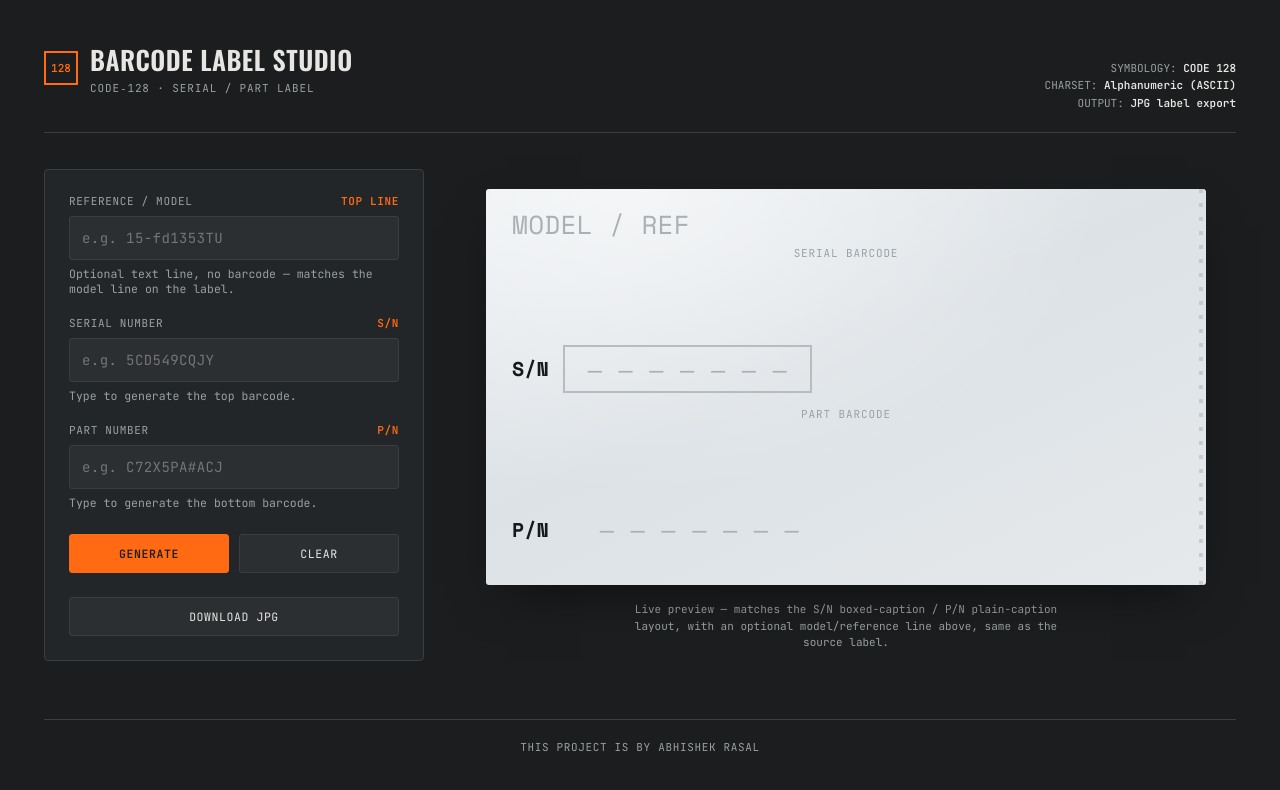
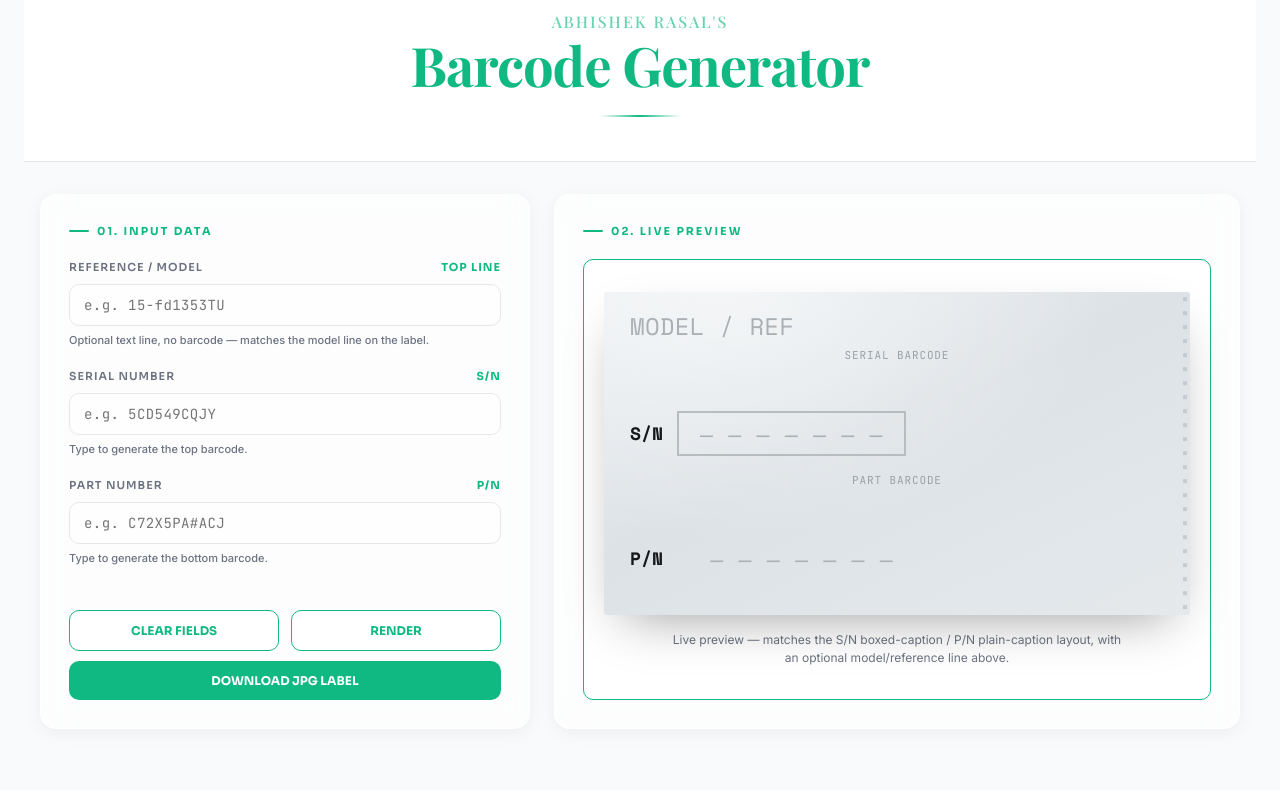
Before and after one commit to rasalabhishek/barcode-generator, a plain HTML site: page index.html in a window 1280 px wide. Drawn offline with nearby package versions, Linux system fonts and the light colour scheme; a script that the page names is missing; a web font is replaced by a local one.

```diff
--- a/index.html
+++ b/index.html
@@ -3,160 +3,234 @@
 <head>
   <meta charset="UTF-8">
   <meta name="viewport" content="width=device-width, initial-scale=1.0">
-<title>Code-128 Label Generator</title>
+  <title>Barcode Generator</title>
   <script src="https://cdnjs.cloudflare.com/ajax/libs/jsbarcode/3.11.5/JsBarcode.all.min.js"></script>
   <script src="https://cdnjs.cloudflare.com/ajax/libs/html2canvas/1.4.1/html2canvas.min.js"></script>
-<link rel="preconnect" href="https://fonts.googleapis.com">
-<link href="https://fonts.googleapis.com/css2?family=Oswald:wght@500;600;700&family=Inter:wght@400;500;600&family=JetBrains+Mono:wght@400;500;600&family=Space+Mono:wght@400;700&display=swap" rel="stylesheet">
+
+  <link href="https://fonts.googleapis.com/css2?family=Playfair+Display:ital,wght@0,500;0,600;0,700;0,800;1,500;1,600&family=Inter:wght@400;500;600;700&family=Sora:wght@600;700&family=JetBrains+Mono:wght@400;500;600&family=Space+Mono:wght@400;700&display=swap" rel="stylesheet">
+
   <style>
-  :root{
-    --bg: #1b1d1e;
-    --panel: #232628;
-    --panel-2: #2b2f31;
-    --border: #3a3e40;
-    --text: #e7e6e2;
-    --muted: #9aa0a0;
-    --accent: #ff6a13;
-    --ok: #4caf6a;
-    --err: #e5484d;
+    :root {
+      --em: #10b981;
+      --em-light: #d1fae5;
+      --em-bg: rgba(16, 185, 129, 0.08);
+      --glass: rgba(255, 255, 255, 0.62);
+      --glass-border: rgba(255, 255, 255, 0.72);
+      --blur: blur(14px);
+      --shadow: 0 4px 18px rgba(0, 0, 0, 0.05);
+      --radius: 16px;
+      --transition: all 0.2s ease;
     }
-  *{ box-sizing: border-box; }
-  html,body{
-    margin:0; padding:0;
-    background: var(--bg);
-    color: var(--text);
+
+    * { box-sizing: border-box; margin: 0; padding: 0; }
+    body {
       font-family: 'Inter', sans-serif;
-    min-height:100vh;
+      background: #f9fafb;
+      color: #111827;
+      min-height: 100vh;
+      padding: 0 16px 40px;
+      line-height: 1.5;
+      position: relative;
     }
-  .wrap{
-    max-width: 1240px;
+
+    .container { max-width: 1200px; margin: 0 auto; }
+
+    .header {
+      text-align: center;
+      margin: -40px -16px 32px;
+      padding: 50px 24px 44px;
+      background: #fff;
+      border-bottom: 1px solid #e5e7eb;
+    }
+    .header .logo {
+      font-family: 'Playfair Display', serif;
+      font-size: clamp(0.85rem, 1.5vw, 1rem);
+      letter-spacing: 2px;
+      color: rgba(16, 185, 129, 0.7);
+      text-transform: uppercase;
+      margin-bottom: 14px;
+      font-weight: 500;
+      font-style: normal;
+      opacity: 0.9;
+    }
+    .header h1 {
+      font-family: 'Playfair Display', serif;
+      font-size: clamp(2.2rem, 5vw, 3.4rem);
+      font-weight: 700;
+      color: var(--em);
+      letter-spacing: -1px;
+      margin-bottom: 18px;
+      line-height: 1.15;
+    }
+    .header .divider {
+      width: 80px;
+      height: 2px;
       margin: 0 auto;
-    padding: 40px 24px 80px;
+      background: linear-gradient(90deg, transparent, var(--em), transparent);
     }
-  header{
-    display:flex;
-    align-items:baseline;
-    justify-content:space-between;
-    gap: 16px;
-    border-bottom: 1px solid var(--border);
-    padding-bottom: 20px;
-    margin-bottom: 36px;
-    flex-wrap: wrap;
+
+    .main-grid {
+      display: grid;
+      grid-template-columns: 1fr 1.4fr;
+      gap: 24px;
     }
-  .brand{ display:flex; align-items:center; gap: 12px; }
-  .brand-mark{
-    width: 34px; height: 34px;
-    border: 2px solid var(--accent);
-    display:flex; align-items:center; justify-content:center;
-    font-family:'JetBrains Mono', monospace;
-    font-size: 11px; font-weight:600;
-    color: var(--accent);
-    flex-shrink:0;
+    @media (max-width: 900px) { .main-grid { grid-template-columns: 1fr; } }
+
+    .card {
+      background: var(--glass);
+      backdrop-filter: var(--blur);
+      border: 1px solid var(--glass-border);
+      border-radius: var(--radius);
+      padding: 28px;
+      box-shadow: var(--shadow);
+      transition: var(--transition);
+      display: flex;
+      flex-direction: column;
     }
-  h1{
-    font-family:'Oswald', sans-serif;
-    font-weight:600;
-    font-size: 26px;
-    letter-spacing: 0.02em;
-    margin:0;
+    .card:hover {
+      box-shadow: 0 8px 30px rgba(0, 0, 0, 0.07);
+      transform: translateY(-2px);
+    }
+
+    .section-label {
+      font-family: 'Sora', sans-serif;
+      font-size: 11px;
+      font-weight: 700;
+      letter-spacing: 2px;
+      color: var(--em);
       text-transform: uppercase;
+      margin-bottom: 20px;
+      display: flex;
+      align-items: center;
+      gap: 8px;
     }
-  .eyebrow{
-    font-family:'JetBrains Mono', monospace;
+    .section-label::before {
+      content: '';
+      width: 20px;
+      height: 2px;
+      background: var(--em);
+      border-radius: 1px;
+    }
+
+    .field { margin-bottom: 20px; }
+    .field:last-child { margin-bottom: 0; }
+
+    .form-label {
+      display: flex;
+      justify-content: space-between;
+      align-items: baseline;
+      font-family: 'Sora', sans-serif;
       font-size: 11px;
-    color: var(--muted);
-    letter-spacing: 0.08em;
+      font-weight: 600;
+      color: #6b7280;
       text-transform: uppercase;
-    margin-top: 2px;
+      letter-spacing: 1px;
+      margin-bottom: 8px;
     }
-  .spec{
-    font-family:'JetBrains Mono', monospace;
+    .form-label .tag { color: var(--em); font-weight: 700; }
+
+    input[type=text] {
+      width: 100%;
+      font-family: 'JetBrains Mono', monospace;
+      font-size: 14px;
+      color: #111827;
+      background: rgba(255, 255, 255, 0.45);
+      border: 1px solid #e5e7eb;
+      border-radius: 10px;
+      padding: 11px 14px;
+      outline: none;
+      transition: var(--transition);
+      letter-spacing: 0.03em;
+    }
+    input[type=text]:focus {
+      border-color: var(--em);
+      box-shadow: 0 0 0 3px rgba(16, 185, 129, 0.1);
+      background: rgba(255, 255, 255, 0.76);
+    }
+    input[type=text].invalid {
+      border-color: #ef4444;
+      background: rgba(239, 68, 68, 0.05);
+    }
+
+    .msg {
+      margin-top: 6px;
       font-size: 11px;
-    color: var(--muted);
-    text-align:right;
-    line-height: 1.6;
+      font-weight: 500;
+      min-height: 15px;
     }
-  .spec b{ color: var(--text); font-weight: 600;}
+    .msg.hint { color: #6b7280; }
+    .msg.ok { color: var(--em); }
+    .msg.err { color: #ef4444; }
 
-  .layout{
-    display:grid;
-    grid-template-columns: 380px 1fr;
-    gap: 32px;
-    align-items:start;
+    .button-group {
+      display: flex;
+      gap: 12px;
+      margin-top: 24px;
     }
-  @media (max-width: 900px){ .layout{ grid-template-columns: 1fr; } }
+    button {
+      flex: 1;
+      font-family: 'Sora', sans-serif;
+      font-size: 12px;
+      font-weight: 700;
+      text-transform: uppercase;
+      padding: 12px 16px;
+      border-radius: 10px;
+      cursor: pointer;
+      transition: var(--transition);
+      border: none;
+    }
+    .btn-primary {
+      background: var(--em);
+      color: white;
+    }
+    .btn-primary:hover {
+      background: #059669;
+      transform: translateY(-1px);
+      box-shadow: 0 4px 12px rgba(5, 150, 105, 0.2);
+    }
+    .btn-secondary {
+      background: white;
+      color: var(--em);
+      border: 1px solid var(--em);
+    }
+    .btn-secondary:hover {
+      background: var(--em-light);
+    }
 
-  .panel{
-    background: var(--panel);
-    border: 1px solid var(--border);
-    border-radius: 4px;
-    padding: 24px;
+    /* ---- Preview Stage Wrapper with matching border ---- */
+    .stage {
+      display: flex;
+      flex-direction: column;
+      align-items: center;
+      padding: 20px;
+      width: 100%;
+      height: 100%;
+      justify-content: center;
+      border: 1px solid var(--em);
+      border-radius: 10px;
+      background: white;
     }
-  .field{ margin-bottom: 20px; }
-  .field:last-child{ margin-bottom: 0; }
-  label{
-    display:flex; justify-content:space-between; align-items:baseline;
-    font-family:'JetBrains Mono', monospace;
-    font-size: 11px; letter-spacing: 0.06em; text-transform: uppercase;
-    color: var(--muted); margin-bottom: 8px;
-  }
-  label .tag{ color: var(--accent); font-weight:600; }
-  input[type=text]{
-    width: 100%;
-    background: var(--panel-2);
-    border: 1px solid var(--border);
-    color: var(--text);
-    font-family:'JetBrains Mono', monospace;
-    font-size: 14px;
-    padding: 12px;
-    border-radius: 3px;
-    letter-spacing: 0.03em;
-    outline: none;
-    transition: border-color 0.15s ease;
-  }
-  input[type=text]:focus{ border-color: var(--accent); }
-  input[type=text].invalid{ border-color: var(--err); }
-  .msg{ margin-top: 6px; font-size: 11.5px; font-family:'JetBrains Mono', monospace; min-height: 15px; }
-  .msg.ok{ color: var(--ok); }
-  .msg.err{ color: var(--err); }
-  .msg.hint{ color: var(--muted); }
 
-  .actions{ display:flex; gap: 10px; margin-top: 24px; flex-wrap: wrap; }
-  button{
-    font-family:'JetBrains Mono', monospace;
-    font-size: 11.5px; letter-spacing: 0.05em; text-transform: uppercase;
-    padding: 11px 16px; border-radius: 3px; border: 1px solid var(--border);
-    background: var(--panel-2); color: var(--text); cursor: pointer;
-    transition: all 0.15s ease; flex: 1; min-width: 100px;
-  }
-  button:hover{ border-color: var(--accent); color: var(--accent); }
-  button.primary{ background: var(--accent); border-color: var(--accent); color: #1b1d1e; font-weight: 600; }
-  button.primary:hover{ background: #ff7d33; color: #1b1d1e; }
-  button:active{ transform: translateY(1px); }
-
-  /* ---- Label stage ---- */
-  .stage{ display:flex; flex-direction: column; align-items:center; padding: 20px 0; }
-
-  .label-frame{
+    /* ---- Original Label Frame (Output Unchanged) ---- */
+    .label-frame {
       position: relative;
       width: 100%;
       max-width: 720px;
-    aspect-ratio: 20 / 11; /* ~10% taller than 2/1 so the barcode rows get proportionally more height */
+      aspect-ratio: 20 / 11;
       background:
         radial-gradient(120% 140% at 20% 0%, rgba(255,255,255,0.55), rgba(255,255,255,0) 55%),
         linear-gradient(155deg, #e9edf0 0%, #dde2e6 45%, #e5e9ec 100%);
       border-radius: 3px;
-    box-shadow: 0 20px 50px -20px rgba(0,0,0,0.6);
+      box-shadow: 0 20px 50px -20px rgba(0,0,0,0.4);
       padding: 22px 26px 18px;
-    display:flex;
-    flex-direction:column;
-    overflow:hidden;
+      display: flex;
+      flex-direction: column;
+      overflow: hidden;
     }
-  /* perforated right edge like the photo */
-  .label-frame::after{
-    content:'';
-    position:absolute;
-    top:0; right:0; bottom:0;
+    .label-frame::after {
+      content: '';
+      position: absolute;
+      top: 0; right: 0; bottom: 0;
       width: 10px;
       background-image: radial-gradient(circle, #b9c0c5 2.2px, transparent 2.4px);
       background-size: 10px 14px;
@@ -164,10 +238,10 @@
       opacity: 0.7;
     }
 
-  .ref-line{
-    font-family:'Space Mono', monospace;
+    .ref-line {
+      font-family: 'Space Mono', monospace;
       font-weight: 700;
-    font-size: clamp(18px, 3.4vw, 26px);
+      font-size: clamp(16px, 2.5vw, 24px);
       color: #16181a;
       letter-spacing: 0.01em;
       line-height: 1;
@@ -175,48 +249,49 @@
       min-height: 1.1em;
       text-align: left;
     }
-  .ref-line.placeholder{ color: #aab0b4; font-weight: 400; }
+    .ref-line.placeholder { color: #aab0b4; font-weight: 400; }
 
-  .barcode-row{
-    display:flex;
-    align-items:flex-start;
-    justify-content:flex-start;
+    .barcode-row {
+      display: flex;
+      align-items: flex-start;
+      justify-content: flex-start;
       flex: 1 1 0;
-    height: 0; /* flex-basis 0 via height so both barcode rows split remaining space exactly evenly */
+      height: 0;
     }
-  .barcode-svg{ width: 70%; height: 100%; max-width: 100%; display:block; margin:0; transform-origin: left top; }
-  #serialSvg{ width: 75%; max-width: 75%; } /* S/N barcode: 25% shorter */
-  #partSvg{ width: 80%; max-width: 80%; }   /* P/N barcode: 20% shorter */
-  .barcode-placeholder{
-    font-family:'JetBrains Mono', monospace;
+    .barcode-svg { width: 70%; height: 100%; max-width: 100%; display: block; margin: 0; transform-origin: left top; }
+    #serialSvg { width: 75%; max-width: 75%; }
+    #partSvg { width: 80%; max-width: 80%; }
+
+    .barcode-placeholder {
+      font-family: 'JetBrains Mono', monospace;
       font-size: 11px;
       letter-spacing: 0.08em;
       color: #9aa2a7;
-    text-align:center;
-    width:100%;
+      text-align: center;
+      width: 100%;
     }
 
-  .caption-row{
-    display:flex;
-    align-items:center;
-    justify-content:flex-start;
-    text-align:left;
+    .caption-row {
+      display: flex;
+      align-items: center;
+      justify-content: flex-start;
+      text-align: left;
       gap: 14px;
       height: 76px;
       flex: 0 0 auto;
       box-sizing: border-box;
     }
-  .caption-tag{
-    font-family:'Space Mono', monospace;
+    .caption-tag {
+      font-family: 'Space Mono', monospace;
       font-weight: 700;
-    font-size: clamp(16px, 2.6vw, 20px);
+      font-size: clamp(14px, 2.2vw, 18px);
       color: #16181a;
-    flex-shrink:0;
+      flex-shrink: 0;
     }
-  .caption-value{
-    font-family:'Space Mono', monospace;
+    .caption-value {
+      font-family: 'Space Mono', monospace;
       font-weight: 700;
-    font-size: clamp(16px, 3vw, 24px);
+      font-size: clamp(14px, 2.5vw, 22px);
       color: #16181a;
       letter-spacing: 0.06em;
       flex: 1;
@@ -225,8 +300,9 @@
       overflow: hidden;
       text-overflow: ellipsis;
     }
-  .caption-value.placeholder{ color: #aab0b4; font-weight: 400; letter-spacing:0.03em; }
-  .caption-row.boxed .caption-value{
+    .caption-value.placeholder { color: #aab0b4; font-weight: 400; letter-spacing: 0.03em; }
+
+    .caption-row.boxed .caption-value {
       border: 2.5px solid #16181a;
       width: 17ch;
       flex: 0 0 auto;
@@ -235,89 +311,112 @@
       white-space: nowrap;
       overflow: hidden;
     }
-  .caption-row.boxed .caption-value.placeholder{
-    border-color: #b7bcbf;
-  }
-  .caption-row.pn-row .caption-tag{
-    margin-right: 3ch;
-  }
+    .caption-row.boxed .caption-value.placeholder { border-color: #b7bcbf; }
+    .caption-row.pn-row .caption-tag { margin-right: 3ch; }
 
-  .stage-caption{
-    font-family:'JetBrains Mono', monospace;
-    font-size: 11px;
-    color: var(--muted);
+    .stage-caption {
+      font-family: 'Inter', sans-serif;
+      font-size: 12px;
+      color: #6b7280;
       margin-top: 16px;
-    text-align:center;
+      text-align: center;
       max-width: 460px;
       line-height: 1.5;
     }
 
-  .footer-credit{
-    font-family:'JetBrains Mono', monospace;
-    font-size: 11px;
-    letter-spacing: 0.06em;
-    text-transform: uppercase;
-    color: var(--muted);
-    text-align: center;
-    margin-top: 48px;
-    padding-top: 20px;
-    border-top: 1px solid var(--border);
+    /* Toast Notification System */
+    .toast {
+      position: fixed;
+      top: 24px;
+      right: 24px;
+      background: var(--glass);
+      backdrop-filter: var(--blur);
+      border: 1px solid var(--glass-border);
+      border-radius: var(--radius);
+      padding: 14px 18px;
+      box-shadow: var(--shadow);
+      transform: translateX(120%);
+      transition: transform 0.3s cubic-bezier(0.4, 0, 0.2, 1), opacity 0.3s ease;
+      z-index: 2000;
+      min-width: 200px;
+      opacity: 0;
+    }
+    .toast.show { transform: translateX(0); opacity: 1; }
+    .toast-content { display: flex; align-items: center; gap: 10px; color: #111827; }
+    .toast-icon {
+      width: 20px; height: 20px; border-radius: 50%;
+      display: flex; align-items: center; justify-content: center;
+      font-size: 12px; flex-shrink: 0;
+    }
+    .toast-success .toast-icon { background: rgba(16, 185, 129, 0.2); color: var(--em); }
+    .toast-error .toast-icon { background: rgba(239, 68, 68, 0.2); color: #ef4444; }
+    .toast-info .toast-icon { background: rgba(59, 130, 246, 0.2); color: #3b82f6; }
+    .toast-message { font-size: 13px; font-weight: 500; flex: 1; }
+
+    @media (max-width: 900px) {
+      .toast { top: 16px; right: 16px; left: 16px; width: auto; }
+    }
+    @media (max-width: 600px) {
+      body { padding: 0 12px 32px; }
+      .header { margin: -12px -12px 20px; padding: 32px 16px 28px; }
+      .card { padding: 16px; }
+      .button-group { flex-direction: column; gap: 8px; margin-top: 16px; }
+      button { width: 100%; }
+      .label-frame { padding: 16px; }
+      .stage { padding: 14px; }
     }
   </style>
 </head>
 <body>
-<div class="wrap">
 
-  <header>
-    <div class="brand">
-      <div class="brand-mark">128</div>
-      <div>
-        <h1>Barcode Label Studio</h1>
-        <div class="eyebrow">Code&#8209;128 &middot; Serial / Part Label</div>
+<div class="container">
+
+  <div class="header">
+    <span class="logo">Abhishek Rasal's</span>
+    <h1>Barcode Generator</h1>
+    <div class="divider"></div>
   </div>
-    </div>
-    <div class="spec">
-      SYMBOLOGY: <b>CODE 128</b><br>
-      CHARSET: <b>Alphanumeric (ASCII)</b><br>
-      OUTPUT: <b>JPG label export</b>
-    </div>
-  </header>
 
-  <div class="layout">
+  <div class="main-grid">
 
-    <!-- CONTROLS -->
-    <div class="panel">
+    <!-- CONTROLS CARD -->
+    <div class="card">
+      <div class="section-label">01. Input Data</div>
+
       <div class="field">
-        <label>Reference / Model <span class="tag">TOP LINE</span></label>
+        <label class="form-label">Reference / Model <span class="tag">TOP LINE</span></label>
         <input type="text" id="refInput" placeholder="e.g. 15-fd1353TU" autocomplete="off" spellcheck="false">
         <div class="msg hint" id="refMsg">Optional text line, no barcode — matches the model line on the label.</div>
       </div>
 
       <div class="field">
-        <label>Serial Number <span class="tag">S/N</span></label>
+        <label class="form-label">Serial Number <span class="tag">S/N</span></label>
         <input type="text" id="serialInput" placeholder="e.g. 5CD549CQJY" autocomplete="off" spellcheck="false">
         <div class="msg hint" id="serialMsg">Type to generate the top barcode.</div>
       </div>
 
       <div class="field">
-        <label>Part Number <span class="tag">P/N</span></label>
+        <label class="form-label">Part Number <span class="tag">P/N</span></label>
         <input type="text" id="partInput" placeholder="e.g. C72X5PA#ACJ" autocomplete="off" spellcheck="false">
         <div class="msg hint" id="partMsg">Type to generate the bottom barcode.</div>
       </div>
 
-      <div class="actions">
-        <button class="primary" id="generateBtn">Generate</button>
-        <button id="clearBtn">Clear</button>
+      <div class="button-group">
+        <button class="btn-secondary" id="clearBtn">Clear Fields</button>
+        <button class="btn-secondary" id="generateBtn">Render</button>
       </div>
-      <div class="actions">
-        <button id="downloadBtn">Download JPG</button>
+      <div class="button-group" style="margin-top: 10px;">
+        <button class="btn-primary" id="downloadBtn">Download JPG Label</button>
       </div>
     </div>
 
-    <!-- LABEL PREVIEW -->
+    <!-- LABEL PREVIEW CARD -->
+    <div class="card">
+      <div class="section-label">02. Live Preview</div>
+
+      <!-- Stage now has the same green border as the Render button -->
       <div class="stage">
         <div class="label-frame" id="labelFrame">
-
           <div class="ref-line placeholder" id="refLine">MODEL / REF</div>
 
           <div class="barcode-row" id="serialBarcodeRow">
@@ -339,18 +438,45 @@
             <span class="caption-tag">P/N</span>
             <span class="caption-value placeholder" id="partCaption">— — — — — — —</span>
           </div>
+        </div>
 
+        <div class="stage-caption">Live preview — matches the S/N boxed-caption / P/N plain-caption layout, with an optional model/reference line above.</div>
       </div>
-      <div class="stage-caption">Live preview — matches the S/N boxed-caption / P/N plain-caption layout, with an optional model/reference line above, same as the source label.</div>
     </div>
 
   </div>
-
-  <div class="footer-credit">This project is by Abhishek Rasal</div>
 </div>
 
+<!-- Toast Notification -->
+<div id="toast" class="toast"></div>
+
+<!-- ==========================================
+     ORIGINAL LOGIC - UNTOUCHED
+     ========================================== -->
 <script>
-const VALID_PATTERN = /^[\x20-\x7E]*$/; // printable ASCII
+  let toastTimeout;
+  function showToast(message, type = 'success') {
+    const toast = document.getElementById('toast');
+    toast.className = `toast toast-${type} show`;
+    toast.innerHTML = `
+      <div class="toast-content">
+        <div class="toast-icon">${getToastIcon(type)}</div>
+        <div class="toast-message">${message}</div>
+      </div>
+    `;
+    clearTimeout(toastTimeout);
+    toastTimeout = setTimeout(() => toast.classList.remove('show'), 3000);
+  }
+  function getToastIcon(type) {
+    switch(type) {
+      case 'success': return '✓';
+      case 'error': return '✗';
+      case 'info': return 'ℹ';
+      default: return 'ℹ';
+    }
+  }
+
+  const VALID_PATTERN = /^[\x20-\x7E]*$/;
 
   function validate(value){
     if(value.trim().length === 0) return { ok:false, empty:true };
@@ -399,7 +525,7 @@ function renderBarcode(kind, value){
       });
       placeholder.style.display = 'none';
       svg.style.display = 'block';
-    svg.setAttribute('preserveAspectRatio', 'none'); // stop the SVG auto-centering itself; fill flush left instead
+      svg.setAttribute('preserveAspectRatio', 'none');
       caption.textContent = value;
       caption.classList.remove('placeholder');
       input.classList.remove('invalid');
@@ -444,9 +570,8 @@ document.getElementById('clearBtn').addEventListener('click', () => {
     refInput.value = ''; serialInput.value = ''; partInput.value = '';
     renderRef(''); renderBarcode('serial', ''); renderBarcode('part', '');
     serialInput.focus();
+    showToast('Fields cleared', 'info');
   });
-
-// ---- Native canvas export (avoids html2canvas + webfont/CORS issues) ----
 
   function drawBarcodeOnCanvas(ctx, value, x, y, w, h){
     const result = validate(value);
@@ -461,8 +586,6 @@ function drawBarcodeOnCanvas(ctx, value, x, y, w, h){
       return;
     }
     try{
-    // Render the barcode directly onto an offscreen <canvas> via JsBarcode
-    // (avoids the SVG->Image->canvas round trip, which was silently dropping bars).
       const barcodeCanvas = document.createElement('canvas');
       JsBarcode(barcodeCanvas, value, {
         format: 'CODE128',
@@ -493,7 +616,7 @@ function drawCaption(ctx, tag, value, hasValue, x, y, w, h, boxed){
     ctx.font = '700 40px "Space Mono", monospace';
     ctx.fillText(tag, x, y + h/2);
     const tagW = ctx.measureText(tag).width;
-  const extraGap = boxed ? 28 : 28 + (3 * 26); // +3 char-widths of extra space for P/N
+    const extraGap = boxed ? 28 : 28 + (3 * 26);
     const valueX = x + tagW + extraGap;
 
     ctx.font = '700 42px "Space Mono", monospace';
@@ -506,8 +629,6 @@ function drawCaption(ctx, tag, value, hasValue, x, y, w, h, boxed){
       const textW = ctx.measureText(value).width;
       const boxH = h * 0.62;
       const boxY = y + (h - boxH)/2;
-    // center the box itself where the flexible row would have placed it,
-    // then center the text inside the box so left/right margins match
       const sidePad = Math.max((boxW - textW) / 2, 10);
       ctx.strokeStyle = hasValue ? '#16181a' : '#b7bcbf';
       ctx.lineWidth = 4;
@@ -550,9 +671,9 @@ async function buildLabelCanvas(){
     ctx.restore();
     y += 78;
 
-  const barcodeH = 207; // 10% taller than before (188 -> 207)
-  const serialBarcodeW = contentW * 0.75; // S/N: 25% shorter
-  const partBarcodeW = contentW * 0.80;   // P/N: 20% shorter
+    const barcodeH = 207;
+    const serialBarcodeW = contentW * 0.75;
+    const partBarcodeW = contentW * 0.80;
     await drawBarcodeOnCanvas(ctx, serialInput.value, padX, y, serialBarcodeW, barcodeH);
     y += barcodeH + 16;
 
@@ -582,14 +703,14 @@ document.getElementById('downloadBtn').addEventListener('click', async () => {
       document.body.appendChild(link);
       link.click();
       link.remove();
+      showToast('Label downloaded successfully!', 'success');
     }catch(e){
-    alert('Could not generate the download. Please try again.');
+      showToast('Could not generate the download. Please try again.', 'error');
     }finally{
       btn.textContent = original;
     }
   });
 
-// initial state
   renderRef('');
   renderBarcode('serial', '');
   renderBarcode('part', '');
```
Lines whose indentation alone changed are shown as unchanged.
